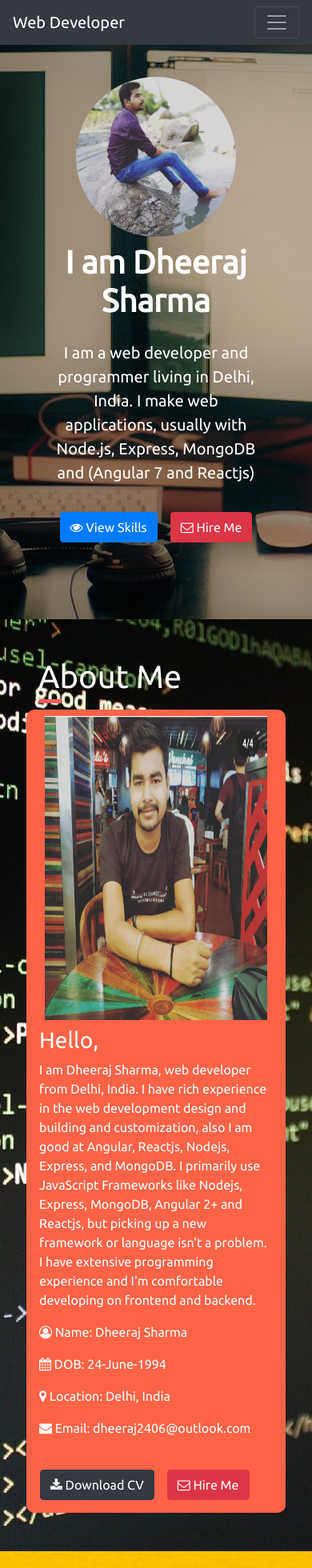
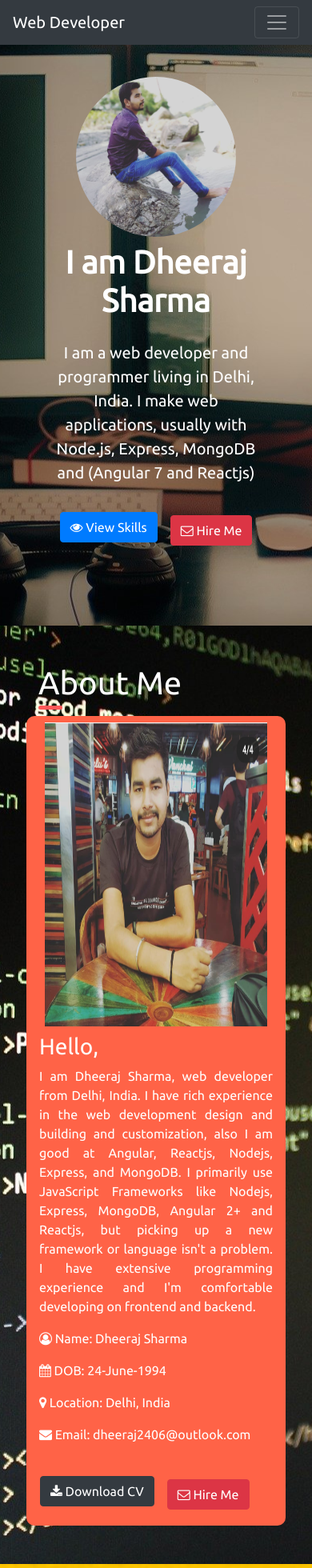
Before and after one commit to dj4385/resume, a React (Create React App) app: page / in a window 390 px wide. Shown: the top 1960 px of the page at 80% size. Built offline with nearby package versions, Linux system fonts and the light colour scheme.

Commit message:
home and about responsive done

```diff
--- a/src/components/About.js
+++ b/src/components/About.js
@@ -22,14 +22,14 @@ export const About = ()=>{
                 </div>
                 <div className="col-lg-8 p-2">
                     <h3>Hello,</h3>
-                    <p>I am {name}, web developer from {location}. I have rich experience in the web development design and building and customization, also I am good at Angular, Reactjs, Nodejs, Express, and MongoDB. I primarily use JavaScript Frameworks like Nodejs, Express, MongoDB, Angular 2+ and Reactjs, but picking up a new framework or language isn't a problem. I have extensive programming experience and I'm comfortable developing on frontend and backend.</p>
+                    <p className="text-justify">I am {name}, web developer from {location}. I have rich experience in the web development design and building and customization, also I am good at Angular, Reactjs, Nodejs, Express, and MongoDB. I primarily use JavaScript Frameworks like Nodejs, Express, MongoDB, Angular 2+ and Reactjs, but picking up a new framework or language isn't a problem. I have extensive programming experience and I'm comfortable developing on frontend and backend.</p>
                     <div className="row">
                         <div className="col-lg-6"><p> <span className="fa fa-user-circle-o"></span>  Name: {name}</p></div>
                         <div className="col-lg-6"><p> <span className="fa fa-calendar"></span> DOB: {dob}</p> </div>
                         <div className="col-lg-6"><p> <span className="fa fa-map-marker"></span> Location: {location} </p></div>
                         <div className="col-lg-6"><p> <span className="fa fa-envelope"></span> Email: {email} </p> </div>
                         <div className="mt-4 ml-3">
-                            <a href={resume} target="_blank" rel="noopener noreferrer" className="btn btn-dark mr-3">
+                            <a href={resume} target="_blank" rel="noopener noreferrer" className="btn btn-dark mb-2 mr-3">
                                 <span className="fa fa-download"></span> Download CV
                             </a>
                             <a href="mailto:dheeraj2406@outlook.com" className="btn btn-danger">
--- a/src/components/Home.js
+++ b/src/components/Home.js
@@ -8,13 +8,12 @@ export const Home = ()=>{
         <div className="container-fluid p-5 bgImg" id="home">
             <div className="row pt-5 pb-5">
                 <div className="col-lg-12 text-center">
-                   <div>
                         <img src={dheeraj} alt="" className="img-fluid mb-2 profile"></img>
                         <h1 className="name">I am Dheeraj Sharma</h1>
                         <p className="subHeading">I am a web developer and programmer living in Delhi, India. I make web applications, usually with Node.js, Express, MongoDB and (Angular 7 and Reactjs)</p>
                         <div className="row">
                             <div className="col-lg-12">
-                                <a href={Skills} className="btn btn-primary mr-3 text-white">
+                                <a href={Skills} className="btn btn-primary mr-3 mb-2 text-white">
                                     <span className="fa fa-eye"></span> View Skills
                                 </a>
                                 {/* need to change in button */}
@@ -23,7 +22,6 @@ export const Home = ()=>{
                                 </a>
                             </div>
                         </div>
-                   </div>
                 </div>
             </div>
         </div>
```
